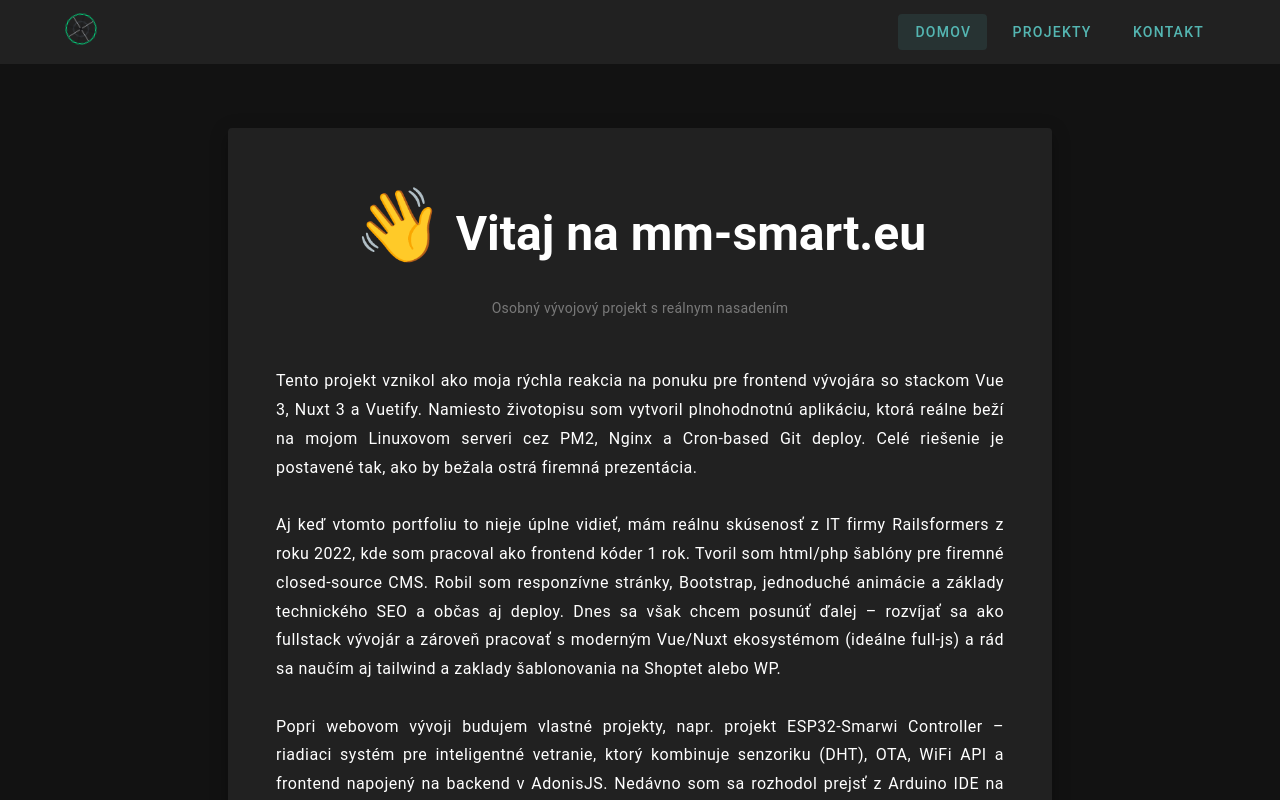
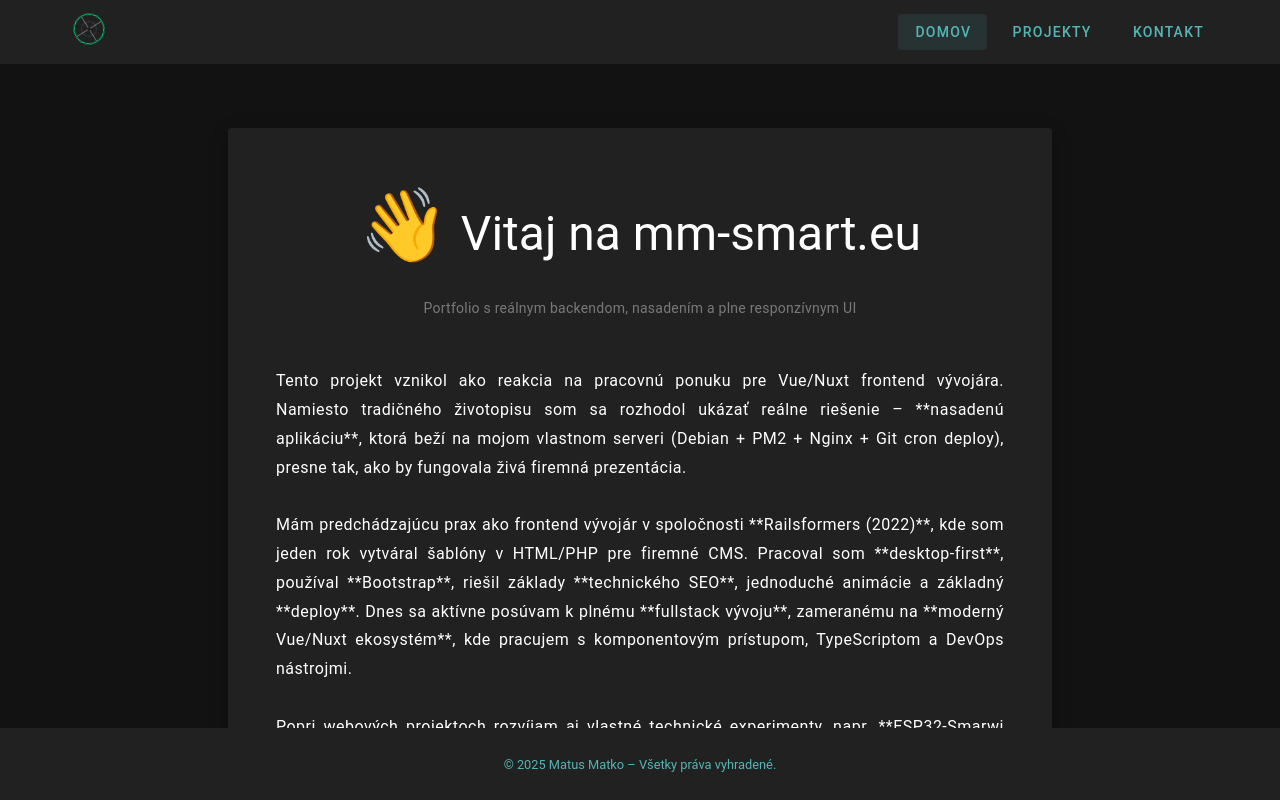
Before and after one commit to pampaliry/portfolio-nuxt, a Nuxt app: page / in a window 1280 px wide. Shown: the top 800 px of the page. Built offline with nearby package versions, Linux system fonts and the light colour scheme.

Commit message:
Build commit

```diff
--- a/layouts/default.vue
+++ b/layouts/default.vue
@@ -1,18 +1,30 @@
 <template>
   <v-app>
-    <v-app-bar flat>
+
+    <!-- NAVIGATION -->
+    <v-app-bar flat app>
       <v-container>
         <v-row align="center" no-gutters>
-          <v-col>
-            <v-toolbar-title><LogoRotate /></v-toolbar-title>
+          <!-- Logo -->
+          <v-col class="d-flex align-center">
+            <v-app-bar-nav-icon
+              class="d-sm-none"
+              @click="drawer = !drawer"
+            />
+            <v-toolbar-title class="ml-2">
+              <LogoRotate />
+            </v-toolbar-title>
           </v-col>
-          <v-col class="text-end">
+
+          <!-- Desktop menu -->
+          <v-col class="d-none d-sm-flex justify-end">
             <v-btn
               v-for="link in navLinks"
               :key="link.path"
               :to="link.path"
               variant="text"
               class="mx-1 text-secondary"
+              :aria-label="`Navigácia na stránku ${link.name}`"
             >
               {{ link.name }}
             </v-btn>
@@ -21,16 +33,50 @@
       </v-container>
     </v-app-bar>
 
+    <!-- MOBILE DRAWER -->
+    <v-navigation-drawer
+      v-model="drawer"
+      app
+      temporary
+      class="d-sm-none"
+      width="220"
+    >
+      <v-list nav dense>
+        <v-list-item
+          v-for="link in navLinks"
+          :key="link.path"
+          :to="link.path"
+          link
+          @click="drawer = false"
+        >
+          <v-list-item-title>{{ link.name }}</v-list-item-title>
+        </v-list-item>
+      </v-list>
+    </v-navigation-drawer>
+
+    <!-- MAIN CONTENT -->
     <v-main>
       <NuxtPage />
     </v-main>
+
+    <!-- FOOTER (minimal version) -->
+    <v-footer app class="text-center text-secondary">
+      <v-container>
+        <small>&copy; {{ new Date().getFullYear() }} Matus Matko – Všetky práva vyhradené.</small>
+      </v-container>
+    </v-footer>
+
   </v-app>
 </template>
 
 <script setup lang="ts">
+import { ref } from 'vue'
+
+const drawer = ref(false)
+
 const navLinks = [
   { name: 'Domov', path: '/' },
   { name: 'Projekty', path: '/projects' },
-  { name: 'Kontakt', path: '/contact' }
+  { name: 'Kontakt', path: '/contact' },
 ]
 </script>
--- a/pages/index.vue
+++ b/pages/index.vue
@@ -5,47 +5,48 @@ import HandWave from '~/components/HandWave.vue'
 <template>
   <v-container class="py-16" fluid>
     <!-- HERO SEKCIA -->
+    <section>
       <v-row justify="center">
         <v-col cols="12" md="8">
-        <v-card class="pa-8" elevation="10">
+          <v-card class="pa-8" elevation="10" tag="article">
             <v-card-title class="text-h3 text-center font-weight-bold">
-            <HandWave />  Vitaj na mm-smart.eu
+              <HandWave /> <h1 class="text-h3 d-inline-block">Vitaj na mm-smart.eu</h1>
             </v-card-title>
             <v-card-subtitle class="text-center text-grey mt-2">
-            Osobný vývojový projekt s reálnym nasadením
+              Portfolio s reálnym backendom, nasadením a plne responzívnym UI
             </v-card-subtitle>
 
             <v-card-text class="text-body-1 text-center mt-8">
               <div class="text-justify" style="line-height: 1.8">
-              Tento projekt vznikol ako moja rýchla reakcia na ponuku pre frontend vývojára so stackom Vue 3, Nuxt 3 a Vuetify.
-              Namiesto životopisu som vytvoril plnohodnotnú aplikáciu, ktorá reálne beží na mojom Linuxovom serveri
-              cez PM2, Nginx a Cron-based Git deploy. Celé riešenie je postavené tak, ako by bežala ostrá firemná prezentácia.
+                Tento projekt vznikol ako reakcia na pracovnú ponuku pre Vue/Nuxt frontend vývojára.
+                Namiesto tradičného životopisu som sa rozhodol ukázať reálne riešenie – **nasadenú aplikáciu**, ktorá beží na mojom vlastnom serveri
+                (Debian + PM2 + Nginx + Git cron deploy), presne tak, ako by fungovala živá firemná prezentácia.
 
                 <br /><br />
 
-              Aj keď vtomto portfoliu to nieje úplne vidieť, mám reálnu skúsenosť z IT firmy Railsformers z roku 2022, kde som pracoval ako frontend kóder 1 rok. Tvoril som html/php šablóny pre firemné closed-source CMS.
-              Robil som responzívne stránky, Bootstrap, jednoduché animácie a základy technického SEO a občas aj deploy. Dnes sa však chcem posunúť ďalej
-              – rozvíjať sa ako fullstack vývojár a zároveň pracovať s moderným Vue/Nuxt ekosystémom (ideálne full-js) a rád sa naučím aj tailwind a zaklady šablonovania na Shoptet alebo WP.
+                Mám predchádzajúcu prax ako frontend vývojár v spoločnosti **Railsformers (2022)**, kde som jeden rok vytváral šablóny v HTML/PHP pre firemné CMS.
+                Pracoval som **desktop-first**, používal **Bootstrap**, riešil základy **technického SEO**, jednoduché animácie a základný **deploy**.
+                Dnes sa aktívne posúvam k plnému **fullstack vývoju**, zameranému na **moderný Vue/Nuxt ekosystém**, kde pracujem s komponentovým prístupom, TypeScriptom a DevOps nástrojmi.
 
                 <br /><br />
 
-              Popri webovom vývoji budujem vlastné projekty, napr. projekt ESP32-Smarwi Controller – riadiaci systém pre inteligentné vetranie,
-              ktorý kombinuje senzoriku (DHT), OTA, WiFi API a frontend napojený na backend v AdonisJS. Nedávno som sa rozhodol prejsť
-              z Arduino IDE na plnohodnotný vývoj- PlatformIO vo VS Code, aby bol celý stack robustnejší a ľahšie škálovateľný.
+                Popri webových projektoch rozvíjam aj vlastné technické experimenty, napr. **ESP32-Smarwi Controller** – systém pre inteligentné vetranie založený na DHT senzore, OTA aktualizáciách, HTTP API a backendom v AdonisJS.
+                Kvôli väčšej škálovateľnosti som prešiel z Arduino IDE na **PlatformIO** v prostredí VS Code.
 
                 <br /><br />
 
-              Ako ukážku skromného, ale reálne nasadeného riešenia spomínam aj web <a href="http://www.umy-ma.sk" target="_blank">umy-ma.sk</a>,
-              ktorý som vytvoril pre kamarátov ako rýchlu online vizitku začiatkom minulého roka. Nie je to žiadne dizajnové ani SEO víťazstvo, ale je rýchle a lacné riešenie ktoré bolo podla špecifikacie.
+                Ako menší vedľajší projekt spomínam aj stránku
+                <a href="http://www.umy-ma.sk" target="_blank" rel="noopener noreferrer">umy-ma.sk</a>, ktorú som vytvoril ako jednoduchú vizitku pre kamarátov pomocou Vite.
+                Napriek minimalistickému prístupu projekt spĺňa požiadavky na rýchle a ekonomické nasadenie.
 
                 <br /><br />
 
-              Mojím cieľom je pokračovať v reálnom vývoji, nie len v štúdiu – chcem robiť na projektoch, ktoré majú zmysel, posúvajú ma vpred a umožnia mi
-              zdokonaľovať sa v práci s moderným web stackom, backendom, DevOps nástrojmi prípadne aj IoT.
+                Mojím cieľom je aktívne pracovať na zmysluplných projektoch, ktoré mi umožnia ďalej rozvíjať svoje schopnosti ako fullstack developer,
+                pracovať s moderným frontendom, backendom, API architektúrou a prípadne aj integrovať IoT.
               </div>
             </v-card-text>
 
-          <!-- CTA tlačidlá -->
+            <!-- CTA TLAČIDLÁ -->
             <v-card-actions class="justify-center mt-6">
               <v-btn color="secondary" to="/projects" size="large" class="mx-2" variant="outlined">
                 Pozri Projekty
@@ -57,18 +58,23 @@ import HandWave from '~/components/HandWave.vue'
           </v-card>
         </v-col>
       </v-row>
+    </section>
 
-    <!-- TECH STACK – ZOSTÁVA -->
+    <!-- TECH STACK -->
+    <section>
       <v-row justify="center" class="mt-12">
         <v-col cols="12" md="10">
           <v-sheet class="pa-6 text-center" color="dark" rounded>
-          <h2 class="text-h5 font-weight-medium mb-4">Použivané technológie na tomto projekte</h2>
+            <h2 class="text-h5 font-weight-medium mb-4">
+              Použité technológie na tomto projekte
+            </h2>
             <div class="d-flex justify-center flex-wrap my-4">
               <v-chip class="ma-1" color="primary" text-color="white">Vue 3</v-chip>
               <v-chip class="ma-1" color="primary" text-color="white">Nuxt 3</v-chip>
               <v-chip class="ma-1" color="primary" text-color="white">Vuetify 3</v-chip>
               <v-chip class="ma-1" color="primary" text-color="white">TypeScript</v-chip>
-            <v-chip class="ma-1" color="primary" text-color="white">PM2 + Cron Deploy</v-chip>
+              <v-chip class="ma-1" color="primary" text-color="white">PM2</v-chip>
+              <v-chip class="ma-1" color="primary" text-color="white">Cron Deploy</v-chip>
               <v-chip class="ma-1" color="primary" text-color="white">Git</v-chip>
               <v-chip class="ma-1" color="primary" text-color="white">Nginx</v-chip>
               <v-chip class="ma-1" color="primary" text-color="white">Debian</v-chip>
@@ -78,5 +84,6 @@ import HandWave from '~/components/HandWave.vue'
           </v-sheet>
         </v-col>
       </v-row>
+    </section>
   </v-container>
 </template>
```
Lines whose indentation alone changed are shown as unchanged.
